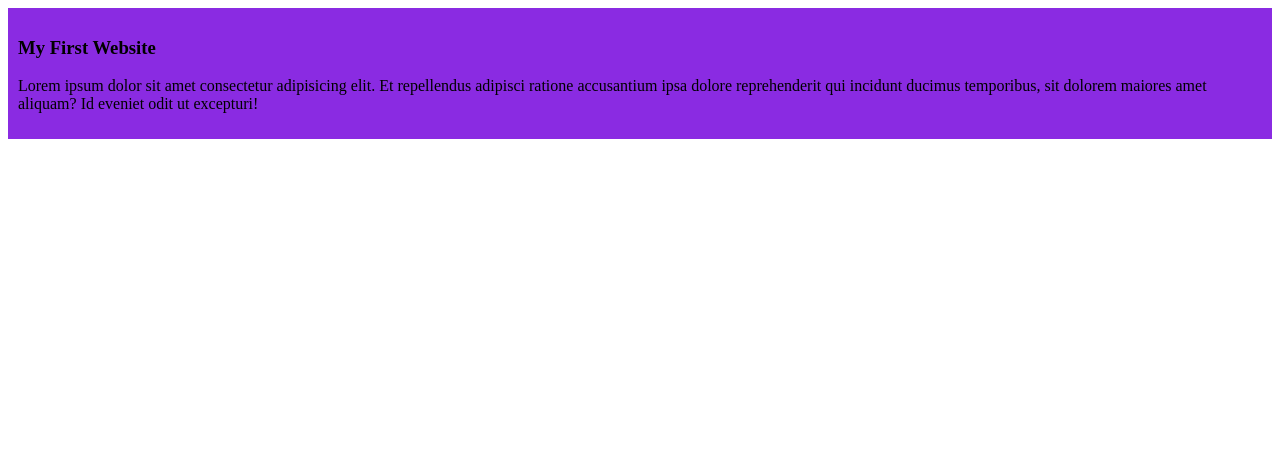
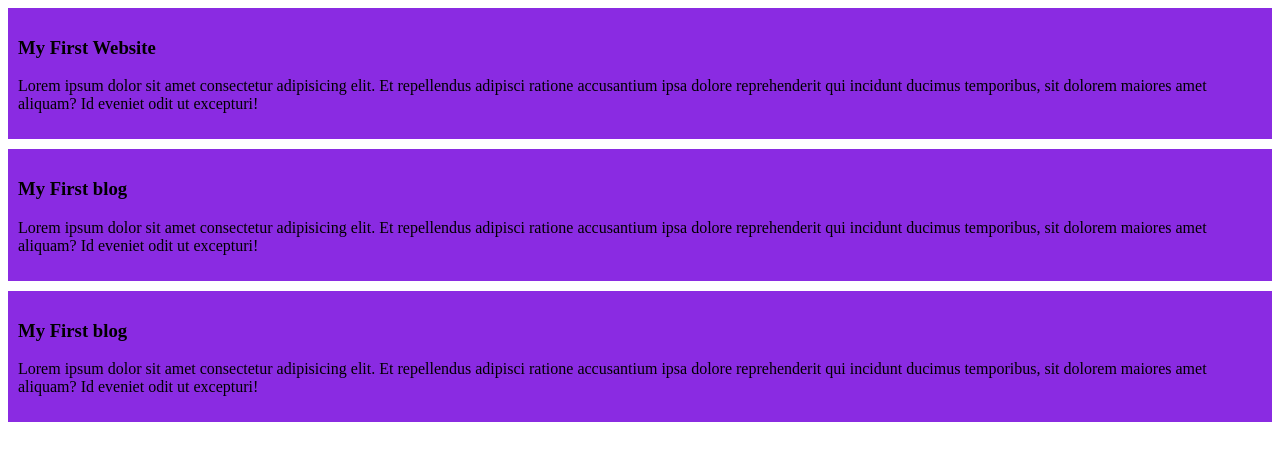
Before and after one commit to nipaayasha05/AYA-SHA, a plain HTML site: page index.html in a window 1280 px wide. Drawn offline with Linux system fonts and the light colour scheme.

Commit message:
added the second and the third blog

```diff
--- a/index.html
+++ b/index.html
@@ -11,5 +11,13 @@
     <h3>My First Website</h3>
     <p>Lorem ipsum dolor sit amet consectetur adipisicing elit. Et repellendus adipisci ratione accusantium ipsa dolore reprehenderit qui incidunt ducimus temporibus, sit dolorem maiores amet aliquam? Id eveniet odit ut excepturi!</p>
 </div>
+    <div>
+    <h3>My First blog</h3>
+    <p>Lorem ipsum dolor sit amet consectetur adipisicing elit. Et repellendus adipisci ratione accusantium ipsa dolore reprehenderit qui incidunt ducimus temporibus, sit dolorem maiores amet aliquam? Id eveniet odit ut excepturi!</p>
+</div>
+    <div>
+    <h3>My First blog</h3>
+    <p>Lorem ipsum dolor sit amet consectetur adipisicing elit. Et repellendus adipisci ratione accusantium ipsa dolore reprehenderit qui incidunt ducimus temporibus, sit dolorem maiores amet aliquam? Id eveniet odit ut excepturi!</p>
+</div>
 </body>
 </html>
--- a/styles/blog.css
+++ b/styles/blog.css
@@ -1,4 +1,5 @@
 div{
     background-color: blueviolet;
     padding: 10px;
+    margin-bottom: 10px;
 }
```
